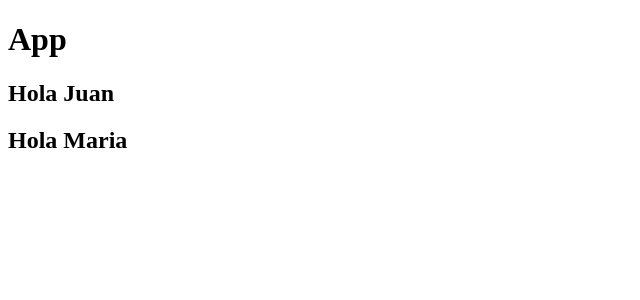
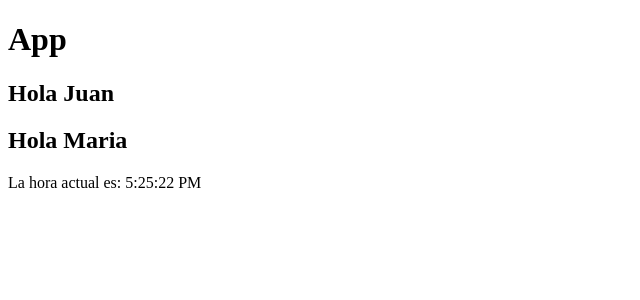
Before and after one commit to skarletswd/Componentes-props, a React (Vite) app in the folder componentes-props/: page / in a window 1280 px wide. Shown: the top 300 px of the page, without its empty margins (0-640 px from the left). Built offline with nearby package versions, Linux system fonts and the light colour scheme.

Commit message:
cree reloj y renderice

```diff
--- a/componentes-props/src/App.jsx
+++ b/componentes-props/src/App.jsx
@@ -1,3 +1,4 @@
+import Reloj from "./Reloj";
 import Saludar from "./Saludar";
 
 function App () {
@@ -6,6 +7,7 @@ function App () {
         <h1>App</h1>
         <Saludar nombre= "Juan" datos={{uno: 1, dos: 2}}/>
         <Saludar nombre= "Maria"/>
+        <Reloj />
     </>
     );
 }
--- /dev/null
+++ b/componentes-props/src/Reloj.jsx
@@ -0,0 +1,18 @@
+import { Component } from "react";
+
+class Reloj extends Component {
+    constructor (props) {
+        super(props);
+        this.state = { hora: new Date() };
+    }
+
+    render() {
+        return(
+            <div>
+                <p>La hora actual es: {this.state.hora.toLocaleTimeString()}</p>
+            </div>
+        );
+    }
+}
+
+export default Reloj;
```
